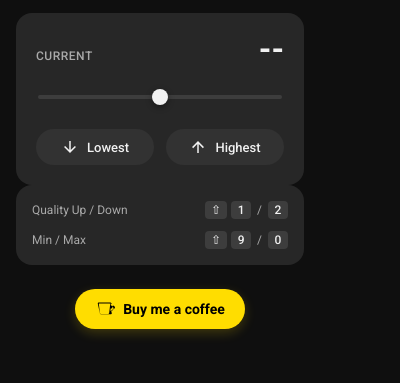
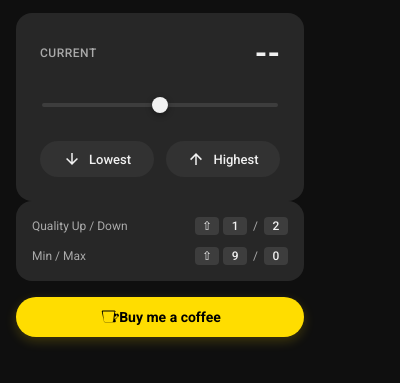
Before and after one commit to vitamaxDH/youtube-quality-shortcut, a browser extension: page popup.html in a window 400 px wide. Shown: the part 43-426 px from the top of the page. Drawn offline with Linux system fonts and the light colour scheme; files whose address does not match are found by name.

Commit message:
Polish UI alignment and spacing

```diff
--- a/style.css
+++ b/style.css
@@ -75,16 +75,18 @@ header {
 .quality-card {
     background: var(--surface);
     border-radius: var(--radius-lg);
-    padding: 20px;
+    padding: 24px;
     display: flex;
     flex-direction: column;
-    gap: 20px;
+    gap: 24px;
 }
 
 .current-quality-display {
     display: flex;
     justify-content: space-between;
-    align-items: baseline;
+    display: flex;
+    justify-content: space-between;
+    align-items: center;
 }
 
 .label {
@@ -123,20 +125,20 @@ input[type=range] {
 }
 
 /* Custom markers overlay */
+/* Custom markers overlay */
 .slider-markers {
     position: absolute;
     top: 50%;
     transform: translateY(-50%);
     left: 0;
     width: 100%;
-    /* Alignment adjustments for thumb width (16px) */
-    padding: 0 8px;
+    /* Align markers center to center with tracks */
+    padding: 0 10px;
     box-sizing: border-box;
     display: flex;
     justify-content: space-between;
     pointer-events: none;
     z-index: 1;
-    /* Behind the thumb */
 }
 
 .marker {
@@ -144,7 +146,13 @@ input[type=range] {
     height: 4px;
     border-radius: 50%;
     background-color: rgba(255, 255, 255, 0.3);
-    transition: background-color 0.2s;
+    transition: all 0.2s ease;
+}
+
+.marker.active {
+    background-color: var(--primary);
+    transform: scale(1.5);
+    box-shadow: 0 0 4px rgba(255, 255, 255, 0.5);
 }
 
 /* Active/Pass markers could be styled if we had logic, but simple dots are fine */
@@ -242,7 +250,9 @@ kbd {
     font-family: inherit;
     font-weight: 500;
     min-width: 20px;
+    min-width: 24px;
     text-align: center;
+    display: inline-block;
 }
 
 .separator {
@@ -254,13 +264,14 @@ kbd {
 footer {
     display: flex;
     justify-content: center;
-    padding-top: 8px;
+    padding-top: 0;
 }
 
 .bmc-button {
+    width: 100%;
     display: flex;
+    justify-content: center;
     align-items: center;
-    gap: 8px;
     background-color: #FFDD00;
     color: #000000;
     font-family: 'Cookie', cursive, sans-serif;
```
